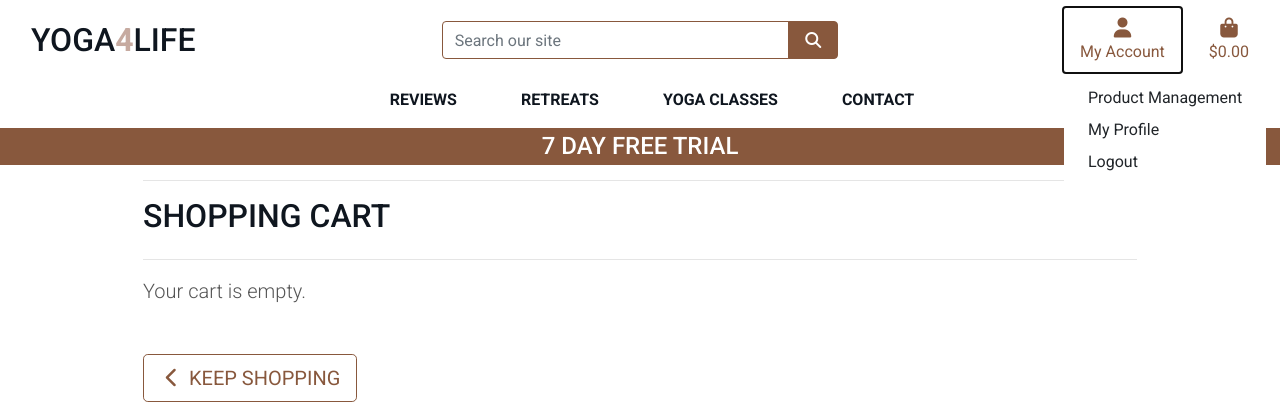
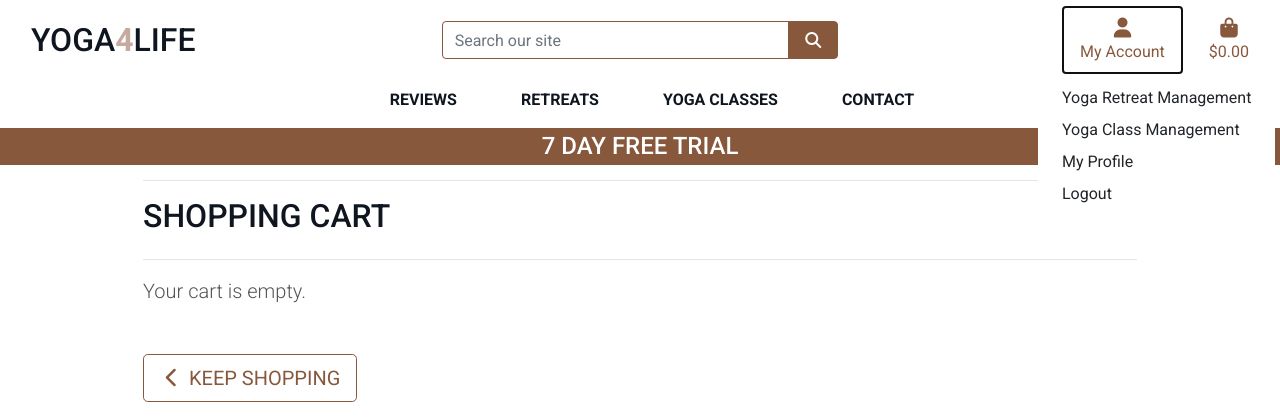
Before and after one commit to TobinWebDesign/Full-Stack-Frameworks-with-Django-Milestone-Project, a Django app: page /cart/ in a window 1280 px wide, after a click on "My Account". Shown: the top 420 px of the page. Run offline with Django 3.2, Linux system fonts and the light colour scheme; a user stored in the database is signed in; some libraries are stand-ins or nearby versions.

Commit message:
added add yoga class link to base.html

```diff
--- a/templates/base.html
+++ b/templates/base.html
@@ -70,7 +70,8 @@
                         <div class="dropdown-menu border-0" aria-labelledby="user-options">
                             {% if request.user.is_authenticated %}
                                 {% if request.user.is_superuser %}
-                                    <a href="{% url 'add_retreat' %}" class="dropdown-item">Product Management</a>
+                                    <a href="{% url 'add_retreat' %}" class="dropdown-item">Yoga Retreat Management</a>
+                                    <a href="{% url 'add_class' %}" class="dropdown-item">Yoga Class Management</a>
                                 {% endif %}
                                 <a href="{% url 'profile' %}" class="dropdown-item">My Profile</a>
                                 <a href="{% url 'account_logout' %}" class="dropdown-item">Logout</a>
```
Also changed, not shown: db.sqlite3.
